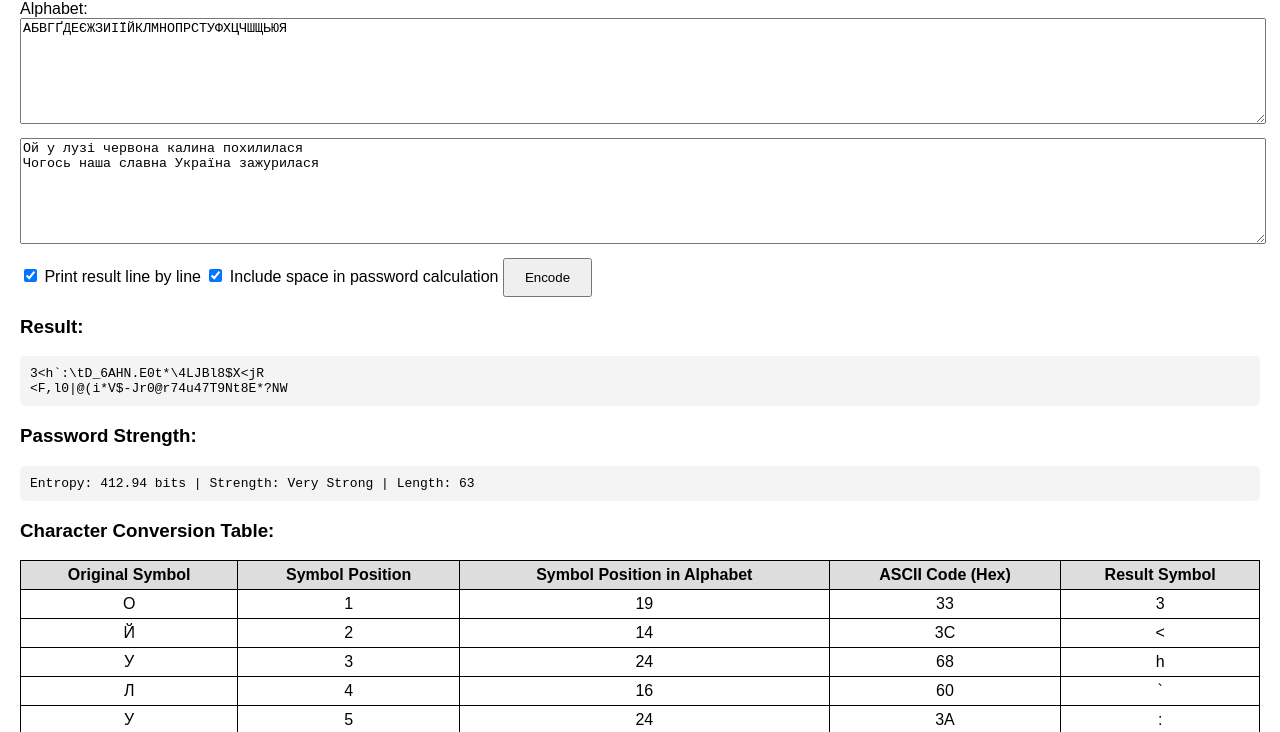
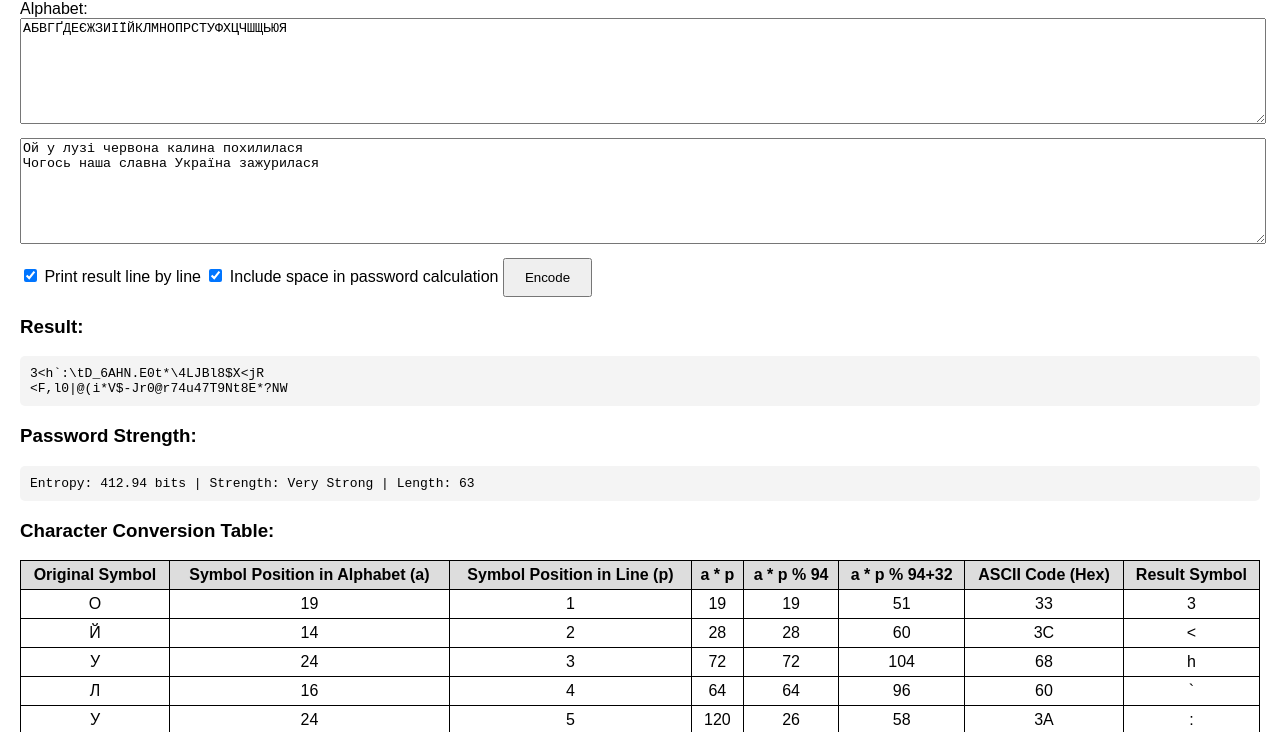
Before and after one commit to aleax/pwd_gen, a plain HTML site: page index.html in a window 1280 px wide. Both pictures are taken after a click on the button "Encode". Shown: the part 68-800 px from the top of the page. Drawn offline with Linux system fonts and the light colour scheme.

Commit message:
Make password calculation table more verbose

```diff
--- a/index.html
+++ b/index.html
@@ -34,13 +34,7 @@
     <pre id="passwordStrength"></pre>
     <h3>Character Conversion Table:</h3>
     <table id="conversionTable">
-        <tr>
-            <th>Original Symbol</th>
-            <th>Symbol Position</th>
-            <th>Symbol Position in Alphabet</th>
-            <th>ASCII Code (Hex)</th>
-            <th>Result Symbol</th>
-        </tr>
+
     </table>
 
     <script>
@@ -75,8 +69,11 @@
             document.getElementById("conversionTable").innerHTML = `
                 <tr>
                     <th>Original Symbol</th>
-                    <th>Symbol Position</th>
-                    <th>Symbol Position in Alphabet</th>
+                    <th>Symbol Position in Alphabet (a)</th>
+                    <th>Symbol Position in Line (p)</th>
+                    <th>a * p</th>
+                    <th>a * p % ${maxCode}</th>
+                    <th>a * p % ${maxCode}+${minAscii}</th>
                     <th>ASCII Code (Hex)</th>
                     <th>Result Symbol</th>
                 </tr>`;
@@ -89,15 +86,19 @@
                     if (alphabetMapping[char]) {
                         p++;
                         let a = alphabetMapping[char];
-                        let positionScore = (a * p) % maxCode;
+                        let position = a * p
+                        let positionScore = position % maxCode;
                         let finalScore = positionScore + minAscii;
                         let resultChar = String.fromCharCode(finalScore);
                         processedLine += resultChar;
 
                         tableContent += `<tr>
                             <td>${char}</td>
+                            <td>${a}</td>
                             <td>${p}</td>
-                            <td>${a}</td>
+                            <td>${position}</td>
+                            <td>${positionScore}</td>
+                            <td>${finalScore}</td>
                             <td>${finalScore.toString(16).toUpperCase()}</td>
                             <td>${resultChar}</td>
                         </tr>`;
```
